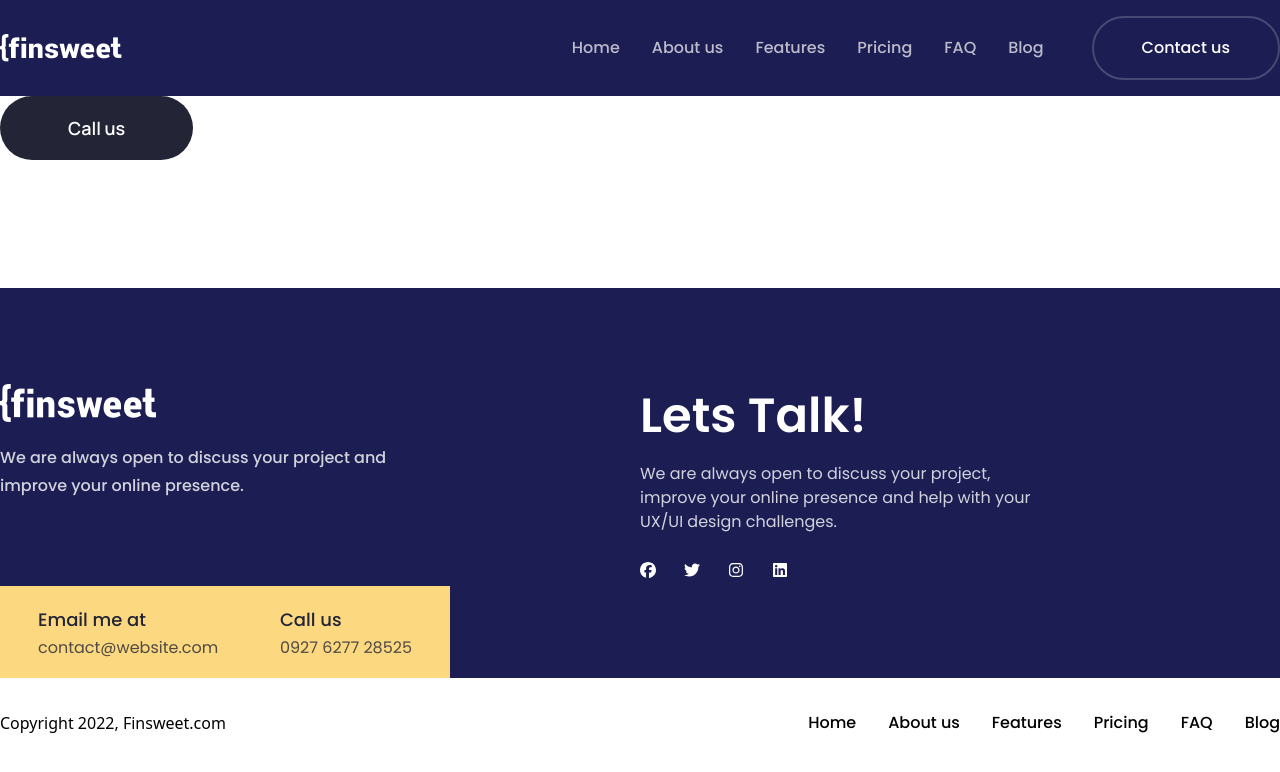
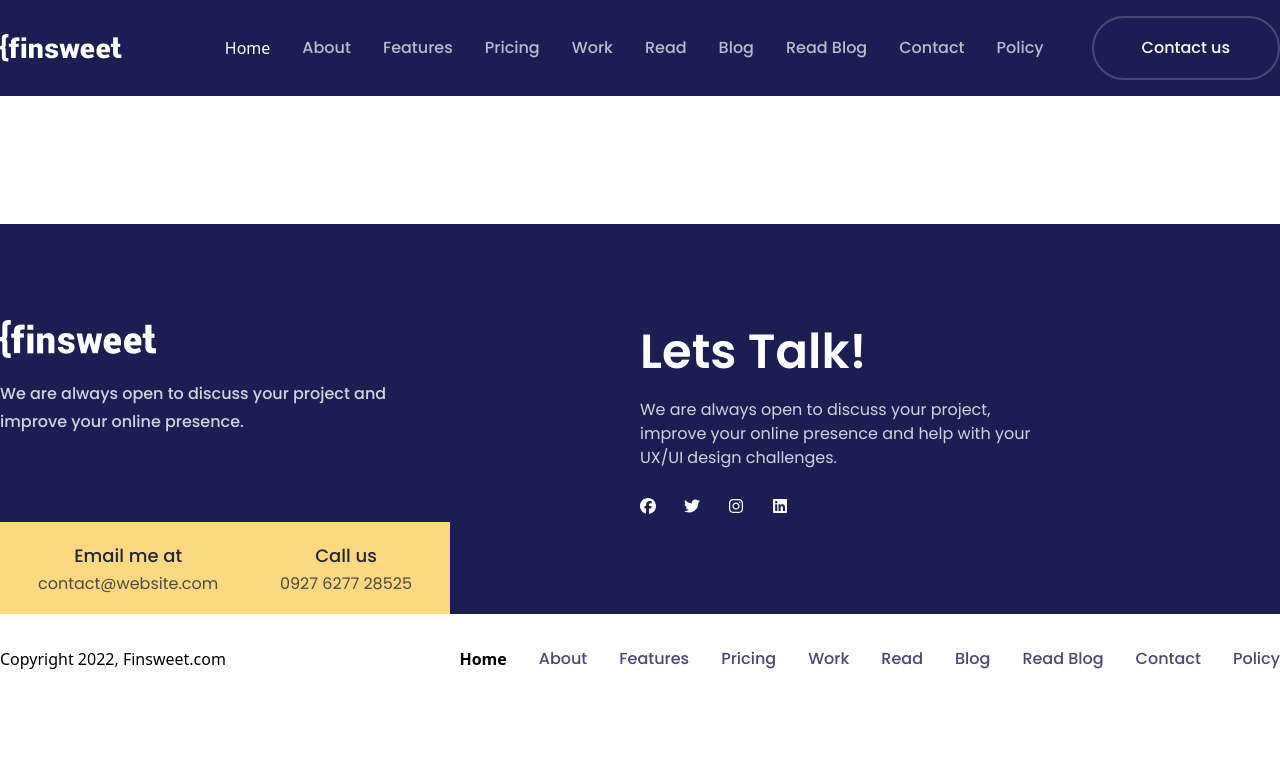
Before and after one commit to Sadat25/finsweet-p4, a React (Vite) app: page / in a window 1280 px wide. Shown: the top 772 px of the page. Built offline with nearby package versions, Linux system fonts and the light colour scheme.

Commit message:
react-router-dom

```diff
--- a/package.json
+++ b/package.json
@@ -14,6 +14,8 @@
     "react": "^19.1.1",
     "react-dom": "^19.1.1",
     "react-icons": "^5.5.0",
+    "react-router": "^7.9.4",
+    "react-router-dom": "^7.9.4",
     "tailwindcss": "^4.1.16"
   },
   "devDependencies": {
--- a/src/App.jsx
+++ b/src/App.jsx
@@ -1,15 +1,23 @@
 import React from 'react'
-import Navbar from './Components/Navbar'
-import Btn from './Components/Btn'
-import Footer from './Components/Footer'
+import { createBrowserRouter, RouterProvider } from "react-router-dom";
+import Navbar from './Components/Navbar';
+import RootLayout from './RootLayout';
+
+
+const router = createBrowserRouter([
+  {
+    path: "/",
+    Component: RootLayout,
+    children: [
+      // { index: true, Component:  },
+      // { path: "shop-now", Component: ShopNow },
+    ]
+  }
+]);
 
 const App = () => {
   return (
-      <div>
-          <Navbar />
-          <Btn>Call us</Btn>
-          <Footer/>
-    </div>
+    <RouterProvider router={router} />
   )
 }
 
--- a/src/Components/Footer.jsx
+++ b/src/Components/Footer.jsx
@@ -5,30 +5,31 @@ import { FaLinkedin } from "react-icons/fa";
 import { FaInstagram } from "react-icons/fa";
 import { FaTwitter } from "react-icons/fa";
 import { FaFacebook } from "react-icons/fa6";
+import { NavLink } from 'react-router';
 
 
 const Footer = () => {
     return (
         <div>
             <footer className='bg-Tint-Blue pt-24 mt-32 '>
-                <Container className="flex">
-                    <div className='w-1/2'>
+                <Container className="lg:flex px-20 lg:px-0 pb-10 lg:pb-0">
+                    <div className='lg:w-1/2 mb-10 lg:mb-0'>
                         <img src={logo} alt="" />
-                        <p className='font-Poppins font-medium leading-7 text-white/80 w-100 mt-[22px] mb-[86px] '>We are always open to discuss your project and improve your online presence.</p>
-                        <div className='bg-[#FCD980] w-[450px] py-4.5 px-9.5 flex items-center justify-between '>
+                        <p className='font-Poppins font-medium leading-7 text-white/80 lg:w-100 mt-[22px] mb-[86px] '>We are always open to discuss your project and improve your online presence.</p>
+                        <div className='bg-[#FCD980] lg:w-[450px] py-4.5 px-9.5 md:flex items-center justify-between '>
                             <div>
-                                <h2 className='text-Dark-Blue font-Poppins font-medium leading-8 text-lg '>Email me at</h2>
-                                <p className='text-Dark-Blue/80 font-Poppins '>contact@website.com</p>
+                                <h2 className='text-Dark-Blue font-Poppins font-medium leading-8 text-lg text-center '>Email me at</h2>
+                                <p className='text-Dark-Blue/80 font-Poppins text-center'>contact@website.com</p>
                             </div>
                             <div>
-                                <h2 className='text-Dark-Blue font-Poppins font-medium leading-8 text-lg '>Call us</h2>
-                                <p className='text-Dark-Blue/80 font-Poppins '>0927 6277 28525</p>
+                                <h2 className='text-Dark-Blue font-Poppins font-medium leading-8 text-lg text-center '>Call us</h2>
+                                <p className='text-Dark-Blue/80 font-Poppins text-center'>0927 6277 28525</p>
                             </div>
                         </div>
                     </div>
-                    <div className='w-1/2'>
+                    <div className='lg:w-1/2'>
                         <h2 className='font-Poppins font-semibold text-5xl leading-16 text-white '>Lets Talk!</h2>
-                        <p className=' w-100 text-white/80 font-Poppins mt-3.5 mb-7 '>We are always open to discuss your project, improve your online presence and help with your UX/UI design challenges.</p>
+                        <p className=' lg:w-100 text-white/80 font-Poppins mt-3.5 mb-7 '>We are always open to discuss your project, improve your online presence and help with your UX/UI design challenges.</p>
                         <div className='text-white flex gap-7 '>
                             <FaFacebook />
                             <FaTwitter />
@@ -38,15 +39,59 @@ const Footer = () => {
                     </div>
                 </Container>
             </footer>
-            <div className='container py-8 flex items-center justify-between'>
-                <p>Copyright 2022, Finsweet.com</p>
-                <ul className='flex items-center gap-8 '>
-                    <li className="   font-Poppins font-medium leading-[26px] cursor-pointer">Home</li>
-                    <li className="   font-Poppins font-medium leading-[26px] cursor-pointer">About us</li>
-                    <li className="   font-Poppins font-medium leading-[26px] cursor-pointer">Features</li>
-                    <li className="   font-Poppins font-medium leading-[26px] cursor-pointer">Pricing</li>
-                    <li className="   font-Poppins font-medium leading-[26px] cursor-pointer">FAQ</li>
-                    <li className="   font-Poppins font-medium leading-[26px] cursor-pointer">Blog</li>
+            <div className='container py-8 lg:flex items-center justify-between'>
+                <p className='text-center '>Copyright 2022, Finsweet.com</p>
+                <ul className='lg:flex items-center gap-8 text-center'>
+                    <NavLink to="/">
+                        {({ isActive }) => (
+                            <li className={isActive ? "text-black font-bold" : "text-[#494971] hover:text-black font-Poppins font-medium leading-[26px] cursor-pointer"}>Home</li>
+                        )}
+                    </NavLink>
+                    <NavLink to="/about">
+                        {({ isActive }) => (
+                            <li className={isActive ? "text-black" : "text-[#494971] hover:text-black font-Poppins font-medium leading-[26px] cursor-pointer"}>About</li>
+                        )}
+                    </NavLink>
+                    <NavLink to="/features">
+                        {({ isActive }) => (
+                            <li className={isActive ? "text-black" : "text-[#494971] hover:text-black font-Poppins font-medium leading-[26px] cursor-pointer"}>Features</li>
+                        )}
+                    </NavLink>
+                    <NavLink to="/pricing">
+                        {({ isActive }) => (
+                            <li className={isActive ? "text-black" : "text-[#494971] hover:text-black font-Poppins font-medium leading-[26px] cursor-pointer"}>Pricing</li>
+                        )}
+                    </NavLink>
+                    <NavLink to="/work">
+                        {({ isActive }) => (
+                            <li className={isActive ? "text-black" : "text-[#494971] hover:text-black font-Poppins font-medium leading-[26px] cursor-pointer"}>Work</li>
+                        )}
+                    </NavLink>
+                    <NavLink to="/read">
+                        {({ isActive }) => (
+                            <li className={isActive ? "text-black" : "text-[#494971] hover:text-black font-Poppins font-medium leading-[26px] cursor-pointer"}>Read</li>
+                        )}
+                    </NavLink>
+                    <NavLink to="/blog">
+                        {({ isActive }) => (
+                            <li className={isActive ? "text-black" : "text-[#494971] hover:text-black font-Poppins font-medium leading-[26px] cursor-pointer"}>Blog</li>
+                        )}
+                    </NavLink>
+                    <NavLink to="/read-blog">
+                        {({ isActive }) => (
+                            <li className={isActive ? "text-black" : "text-[#494971] hover:text-black font-Poppins font-medium leading-[26px] cursor-pointer"}>Read Blog</li>
+                        )}
+                    </NavLink>
+                    <NavLink to="/contact">
+                        {({ isActive }) => (
+                            <li className={isActive ? "text-black" : "text-[#494971] hover:text-black font-Poppins font-medium leading-[26px] cursor-pointer"}>Contact</li>
+                        )}
+                    </NavLink>
+                    <NavLink to="/policy">
+                        {({ isActive }) => (
+                            <li className={isActive ? "text-black" : "text-[#494971] hover:text-black font-Poppins font-medium leading-[26px] cursor-pointer"}>Policy</li>
+                        )}
+                    </NavLink>
                 </ul>
             </div>
         </div>
--- a/src/Components/Navbar.jsx
+++ b/src/Components/Navbar.jsx
@@ -1,21 +1,81 @@
-import React from 'react'
+import React, { useState } from 'react'
 import logo from '../assets/Logo.png'
+import { FaBars } from "react-icons/fa6";
+import { NavLink } from 'react-router';
 
 const Navbar = () => {
+
+  const [show, setShow] = useState(false)
+  function heandleshow() {
+    setShow(!show)
+    console.log(show)
+  }
+
   return (
     <div className='bg-Tint-Blue'>
-      <div className="container flex items-center justify-between py-4">
-        <img className='cursor-pointer' src={logo} alt="" />
-        <div className='flex items-center gap-12 '>
-          <ul className='flex items-center gap-8 '>
-            <li className="text-[#BBBBCB] hover:text-white font-Poppins font-medium leading-[26px] cursor-pointer">Home</li>
-            <li className="text-[#BBBBCB] hover:text-white font-Poppins font-medium leading-[26px] cursor-pointer">About us</li>
-            <li className="text-[#BBBBCB] hover:text-white font-Poppins font-medium leading-[26px] cursor-pointer">Features</li>
-            <li className="text-[#BBBBCB] hover:text-white font-Poppins font-medium leading-[26px] cursor-pointer">Pricing</li>
-            <li className="text-[#BBBBCB] hover:text-white font-Poppins font-medium leading-[26px] cursor-pointer">FAQ</li>
-            <li className="text-[#BBBBCB] hover:text-white font-Poppins font-medium leading-[26px] cursor-pointer">Blog</li>
-          </ul>
-          <button className='px-12 py-4 bg-transparent text-white font-Poppins font-medium leading-7 cursor-pointer border-2 border-[#F4F6FC]/20 rounded-4xl '>Contact us</button>
+      <div className="container lg:flex items-center justify-between py-4 px-5 lg:px-0">
+        <div className='flex items-center justify-between'>
+          <NavLink to="/">
+            <img className='cursor-pointer' src={logo} alt="" />
+          </NavLink>
+          <FaBars className='text-2xl cursor-pointer block lg:hidden mr-10 text-white' onClick={heandleshow} />
+        </div>
+        <div className={` ${show ? 'block' : 'hidden'} lg:block`}>
+          <div className='lg:flex items-center gap-12'>
+            <ul className='lg:flex text-center items-center gap-8 pb-5 mt-5 lg:mt-0 lg:pb-0 '>
+              <NavLink to="/">
+                {({ isActive }) => (
+                  <li className={isActive ? "text-white" : "text-[#BBBBCB] hover:text-white font-Poppins font-medium leading-[26px] cursor-pointer"}>Home</li>
+                )}
+              </NavLink>
+              <NavLink to="/about">
+                {({ isActive }) => (
+                  <li className={isActive ? "text-white" : "text-[#BBBBCB] hover:text-white font-Poppins font-medium leading-[26px] cursor-pointer"}>About</li>
+                )}
+              </NavLink>
+              <NavLink to="/features">
+                {({ isActive }) => (
+                  <li className={isActive ? "text-white" : "text-[#BBBBCB] hover:text-white font-Poppins font-medium leading-[26px] cursor-pointer"}>Features</li>
+                )}
+              </NavLink>
+              <NavLink to="/pricing">
+                {({ isActive }) => (
+                  <li className={isActive ? "text-white" : "text-[#BBBBCB] hover:text-white font-Poppins font-medium leading-[26px] cursor-pointer"}>Pricing</li>
+                )}
+              </NavLink>
+              <NavLink to="/work">
+                {({ isActive }) => (
+                  <li className={isActive ? "text-white" : "text-[#BBBBCB] hover:text-white font-Poppins font-medium leading-[26px] cursor-pointer"}>Work</li>
+                )}
+              </NavLink>
+              <NavLink to="/read">
+                {({ isActive }) => (
+                  <li className={isActive ? "text-white" : "text-[#BBBBCB] hover:text-white font-Poppins font-medium leading-[26px] cursor-pointer"}>Read</li>
+                )}
+              </NavLink>
+              <NavLink to="/blog">
+                {({ isActive }) => (
+                  <li className={isActive ? "text-white" : "text-[#BBBBCB] hover:text-white font-Poppins font-medium leading-[26px] cursor-pointer"}>Blog</li>
+                )}
+              </NavLink>
+              <NavLink to="/read-blog">
+                {({ isActive }) => (
+                  <li className={isActive ? "text-white" : "text-[#BBBBCB] hover:text-white font-Poppins font-medium leading-[26px] cursor-pointer"}>Read Blog</li>
+                )}
+              </NavLink>
+              <NavLink to="/contact">
+                {({ isActive }) => (
+                  <li className={isActive ? "text-white" : "text-[#BBBBCB] hover:text-white font-Poppins font-medium leading-[26px] cursor-pointer"}>Contact</li>
+                )}
+              </NavLink>
+              <NavLink to="/policy">
+                {({ isActive }) => (
+                  <li className={isActive ? "text-white" : "text-[#BBBBCB] hover:text-white font-Poppins font-medium leading-[26px] cursor-pointer"}>Policy</li>
+                )}
+              </NavLink>
+            </ul>
+            <button className='px-12 py-4 bg-transparent text-white font-Poppins font-medium leading-7 cursor-pointer border-2 border-[#F4F6FC]/20 rounded-4xl block m-auto'>Contact us</button>
+          </div>
         </div>
       </div>
     </div>
--- /dev/null
+++ b/src/RootLayout.jsx
@@ -0,0 +1,16 @@
+import React from 'react'
+import Navbar from './Components/Navbar'
+import { Outlet } from 'react-router'
+import Footer from './Components/Footer'
+
+const RootLayout = () => {
+  return (
+      <>
+          <Navbar />
+          <Outlet />
+          <Footer/>
+      </>
+  )
+}
+
+export default RootLayout
```
Also changed, not shown: 1 other file (tests, documents, lock files or other folders).
